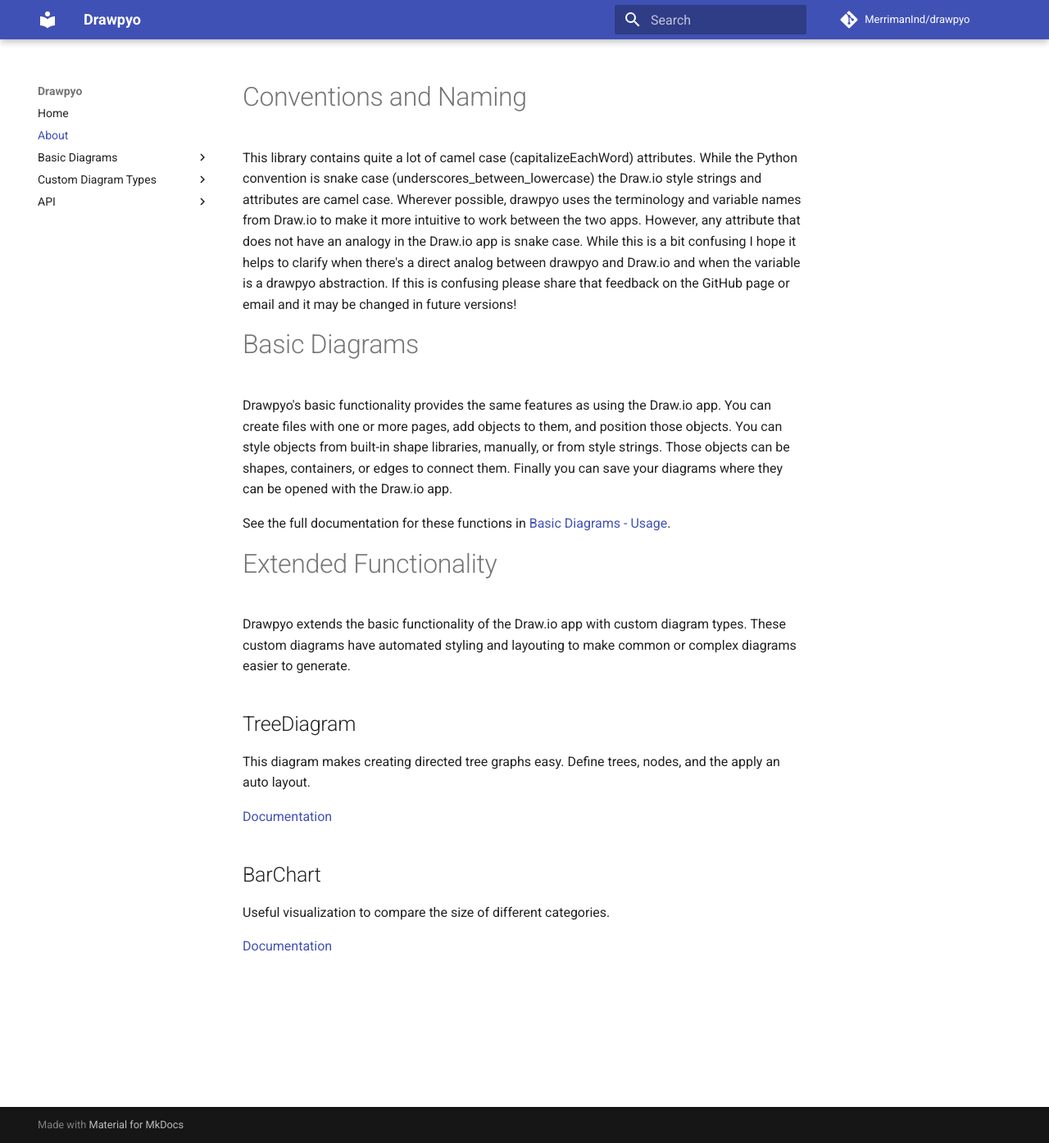
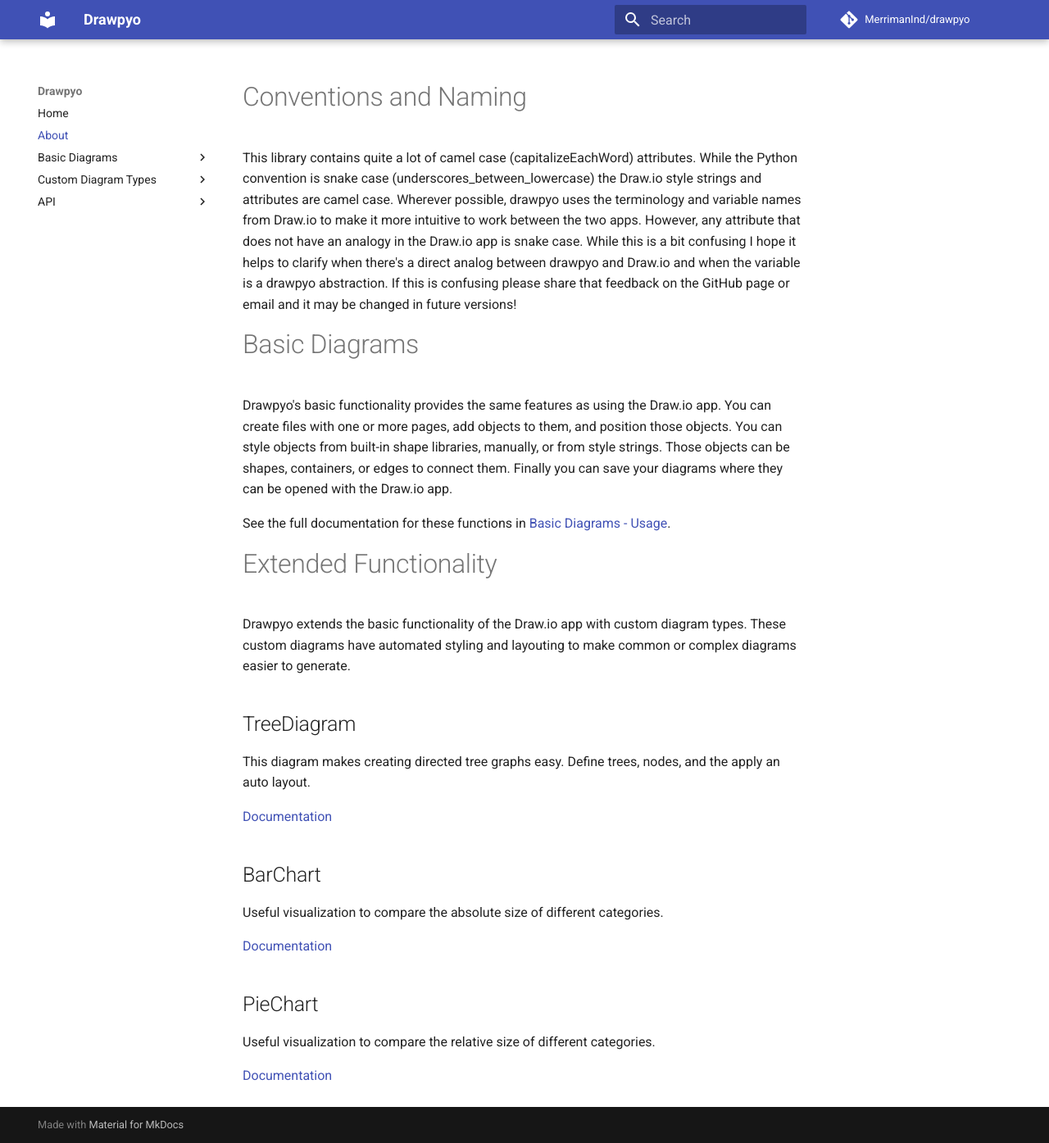
Before and after one commit to MerrimanInd/drawpyo, an MkDocs documentation site: the page built from docs/about.md, in a window 1280 px wide and 1395 px high. Shown: the whole window at 82% size. Built offline with MkDocs 1.6.1 and Material for MkDocs 9.7.7, drawn with Linux system fonts in a browser that asks for light colours; comment, search, counter and statistics services are not loaded.

```diff
--- a/docs/about.md
+++ b/docs/about.md
@@ -20,6 +20,12 @@ This diagram makes creating directed tree graphs easy. Define trees, nodes, and
 
 ## BarChart
 
-Useful visualization to compare the size of different categories.
+Useful visualization to compare the absolute size of different categories.
 
 [Documentation](diagram_types/bar_charts.md)
+
+## PieChart
+
+Useful visualization to compare the relative size of different categories.
+
+[Documentation](diagram_types/pie_charts.md)
```
Also changed, not shown: docs/api/bar_chart/barchart.md (+1 -1 lines), docs/api/extended_objects.md (+8 -0 lines), docs/api/pie_chart/pie_chart.md (added, +5 -0 lines), docs/diagram_types/pie_chart.md (added, +1 -0 lines), docs/index.md (+1 -1 lines).
